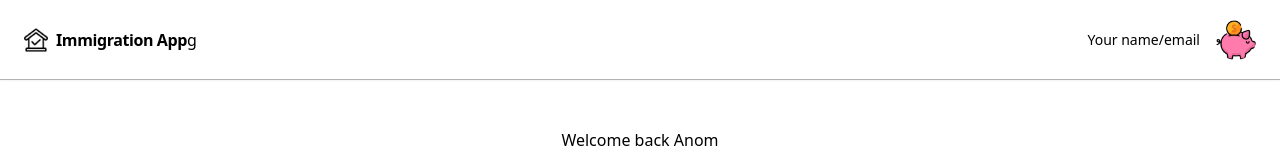
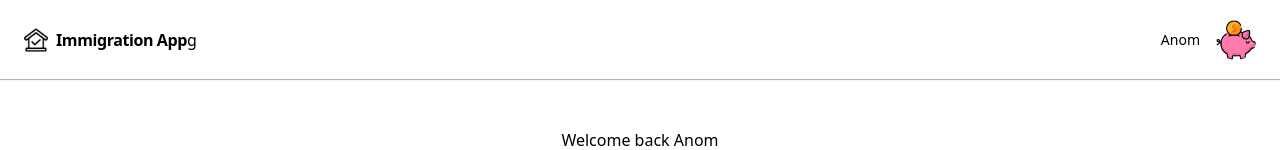
Before and after one commit to PDochev/hackathonparty, a React (Vite) app: page / in a window 1280 px wide. Shown: the top 150 px of the page. Built offline with nearby package versions, Linux system fonts and the light colour scheme.

Commit message:
fix: Apply useUserStore

```diff
--- a/src/components/ui/Navbar.tsx
+++ b/src/components/ui/Navbar.tsx
@@ -2,8 +2,11 @@ import { Avatar, AvatarFallback, AvatarImage } from "@/components/ui/avatar";
 import logo from "@/assets/settlebuddyicon.png";
 import badge from "@/assets/piggy-bank.png";
 import { Link } from "react-router-dom";
+import { useUserStore } from "@/store";
 
 function Navbar() {
+  const userName = useUserStore(({ name }) => name);
+
   return (
     <nav role="navigation">
       <div
@@ -15,11 +18,12 @@ function Navbar() {
             <img src={logo} alt="SettleBuddy logo" className="w-6 h-6 ml-4" />
             <h4 className="ml-2 text-md font-semibold tracking-tight scroll-m-20 ">
               <Link to="/"> Immigration App</Link>
-            </h4>g
+            </h4>
+            g
           </div>
           <div className="flex items-center gap-4 mr-4">
             <small className="text-sm font-medium leading-none">
-              Your name/email
+              {userName}
             </small>
             <Avatar>
               <AvatarImage src={badge} alt="@shadcn" />
--- a/src/pages/Home.tsx
+++ b/src/pages/Home.tsx
@@ -1,9 +1,9 @@
 import { ExpProgress } from "@/components/business/ExpProgress";
 import { Layout } from "@/components/Layout";
+import { useUserStore } from "@/store";
 
 export default function Home() {
-  // TODO: get this from state management library
-  const userName = "Anom";
+  const userName = useUserStore(({ name }) => name);
   // TODO: get these values from API
   const progressValue = 40;
   const userTitle = "Newcomer";
--- a/src/store.ts
+++ b/src/store.ts
@@ -6,6 +6,6 @@ interface UserState {
 }
 
 export const useUserStore = create<UserState>()(() => ({
-  name: "",
+  name: "Anom",
   id: "",
 }));
```
